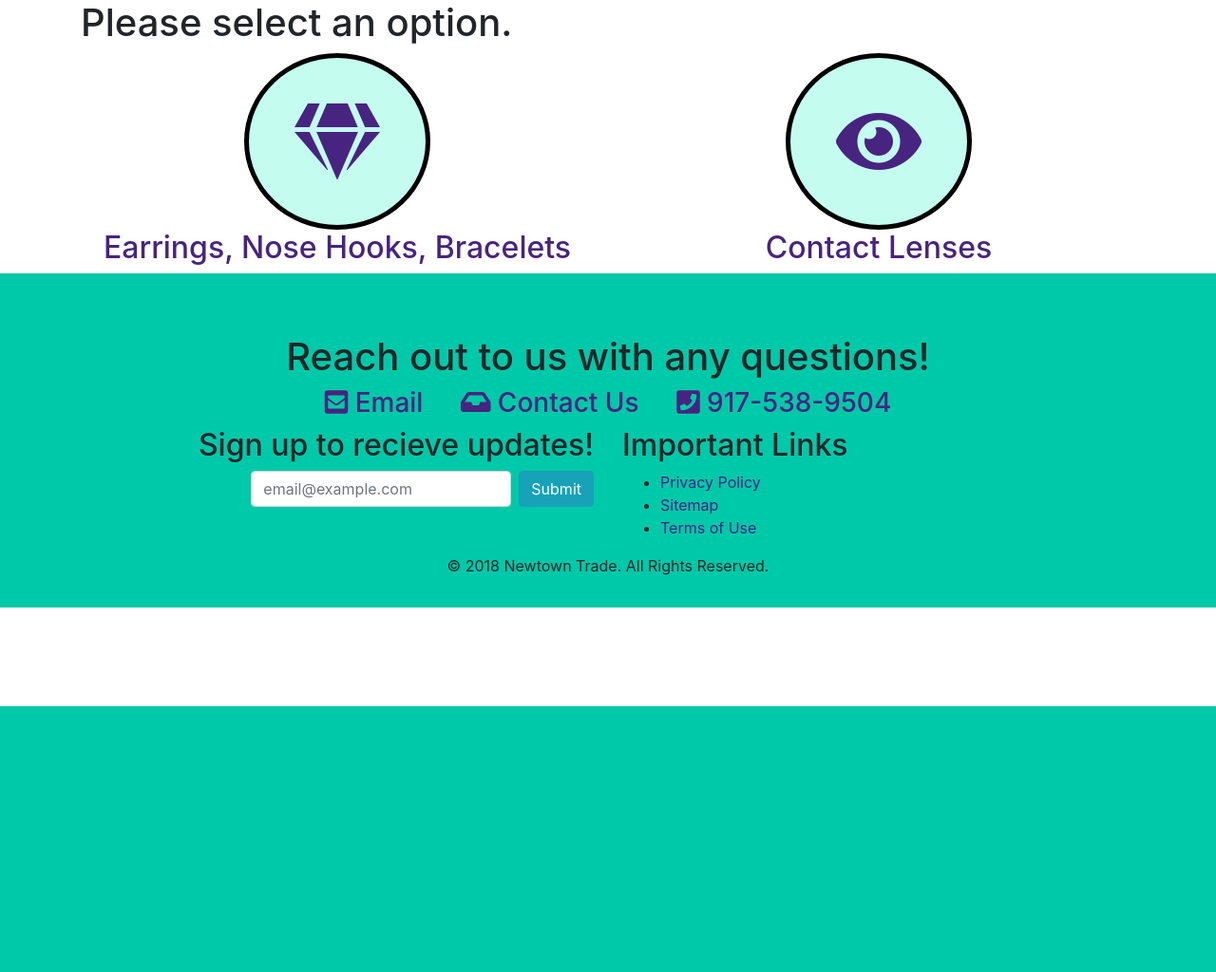
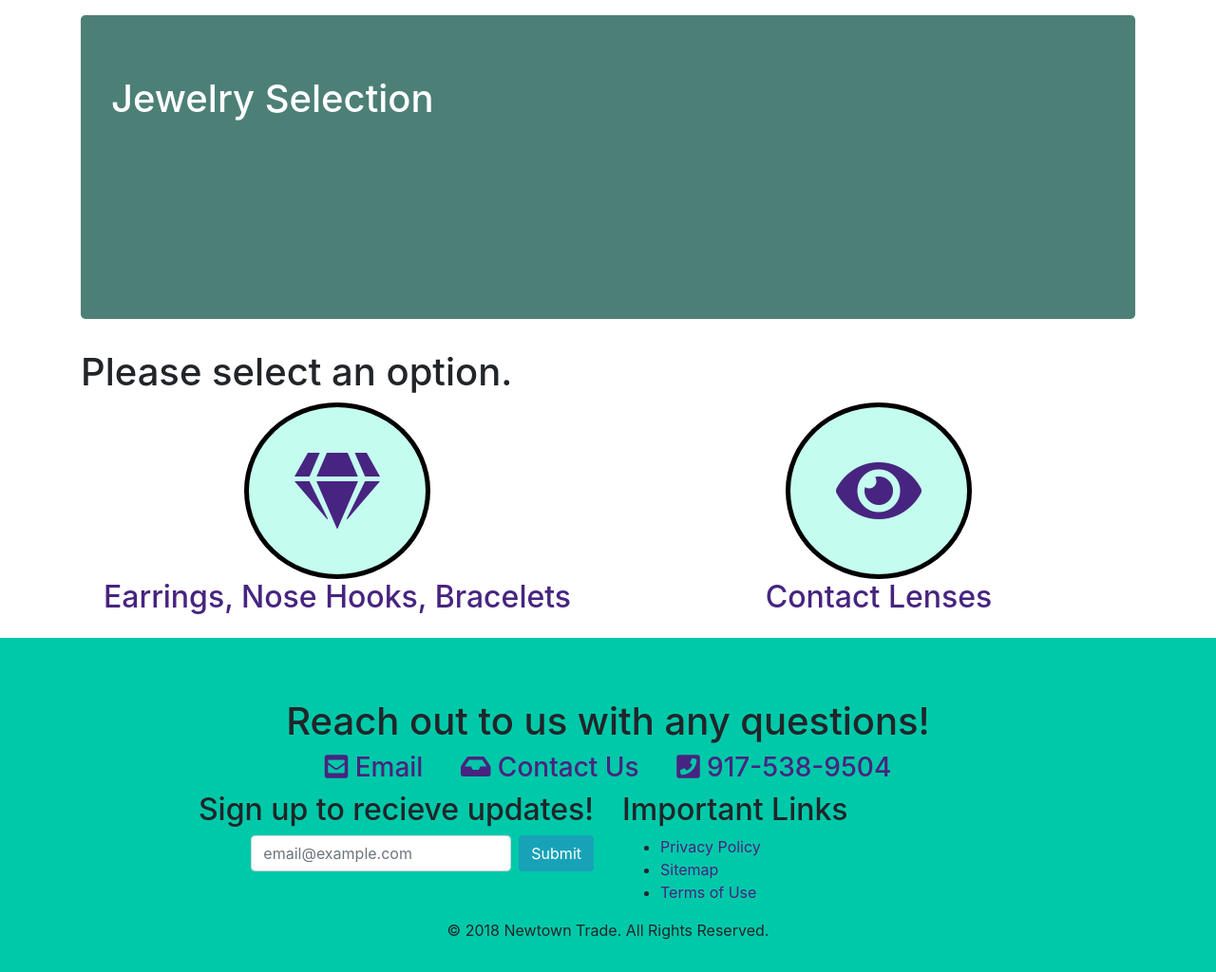
Before and after one commit to newtown-trade/newtown-website, a Django app: page /jewelry/ in a window 1280 px wide. Shown: the part 56-1080 px from the top of the page at 95% size. Before the commit the page ends 800 px from the top, so only its background shows below. Run offline with Django 3.2, Linux system fonts and the light colour scheme; some libraries are stand-ins or nearby versions.

Commit message:
added header

```diff
--- a/newtown/jewelry/templates/jewelry/jewelry_root.html
+++ b/newtown/jewelry/templates/jewelry/jewelry_root.html
@@ -1,7 +1,10 @@
 {% extends 'newtown/home.html' %}
 {% block body_nocontainer %}
 <div class = "container">
-<h1>Please select an option.</h1>
+	<div class = "jumbotron header-colorin-bigger">
+		<h1>Jewelry Selection</h1>
+	</div>
+	<h1>Please select an option.</h1>
 	<div class = "row circle-select">
 		<div class = "col-md-6 text-center">
 			<a href = "{% url 'jewelry:metals' %}">
--- a/newtown/static/css/base.css
+++ b/newtown/static/css/base.css
@@ -2,6 +2,13 @@
   color: white;
   background-color: #4C8076;
   padding: 2rem; }
+
+.header-colorin-bigger {
+  /*note: assumed to be jumbotron*/
+  margin-top: 1rem;
+  color: white;
+  background-color: #4C8076;
+  height: 20rem; }
 
 .menu-colorin {
   background-color: #00C9A9; }
@@ -13,6 +20,7 @@
   color: #472480; }
 
 #footer {
+  margin-top: 1rem;
   margin-bottom: 0;
   padding-bottom: 1rem; }
   #footer a {
--- a/newtown/static/scss/base.scss
+++ b/newtown/static/scss/base.scss
@@ -8,6 +8,12 @@ $header-color:#4C8076;
 	background-color:$header-color;
 	padding:2rem;
 }
+.header-colorin-bigger{ /*note: assumed to be jumbotron*/
+	margin-top:1rem;
+	color:white;
+	background-color:$header-color;
+	height: 20rem;
+}
 .menu-colorin{
 	background-color:$menu-color;
 }
@@ -17,7 +23,9 @@ $header-color:#4C8076;
 .container a{
 	color:$tertiary-color;
 }
+
 #footer{
+	margin-top:1rem;
 	margin-bottom:0;
 	padding-bottom:1rem;
 	a{
@@ -28,5 +36,6 @@ $header-color:#4C8076;
 	}
 }
 
+
 @import 'home';
 @import 'jewelry_root'
```
